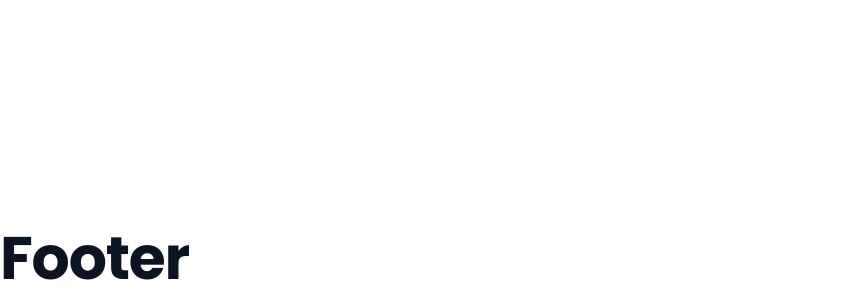
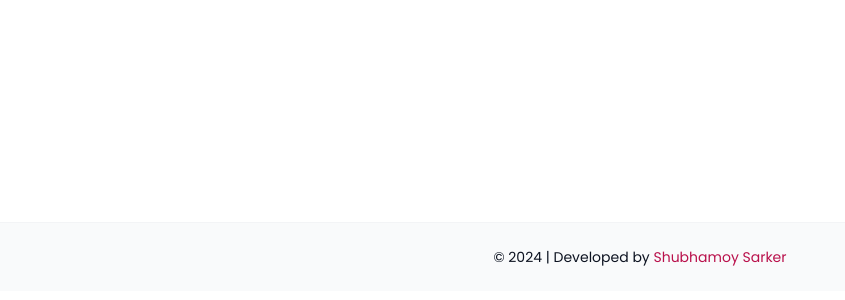
Before and after one commit to shubhamoys/my-portfolio, a Next.js app: page / in a window 1280 px wide. Shown: the part 2851-3151 px from the top of the page, without its empty margins (0-845 px from the left). Built offline with nearby package versions, Linux system fonts and the light colour scheme.

Commit message:
~ Enhancement: Footer section

```diff
--- a/src/app/globals.scss
+++ b/src/app/globals.scss
@@ -28,8 +28,6 @@ body {
 
 .blurred {
   filter: blur(4px);
-  transition: filter 0.3s ease;
-  // pointer-events: none; // Prevents interaction with blurred content
 }
 
 h1,
@@ -115,6 +113,11 @@ button {
   }
 }
 
+#footer {
+  border-top: 1px solid var(--dark-800);
+  background-color: var(--dark-900);
+}
+
 .height {
   height: 3000px;
 }
--- a/src/app/page.tsx
+++ b/src/app/page.tsx
@@ -1,7 +1,11 @@
 export default function Home() {
   return (
-    <div className="height">
-      <h1>Portfolio</h1>
-    </div>
+    <>
+      <section className="height">
+        <h1>Portfolio</h1>
+      </section>
+
+      <section></section>
+    </>
   );
 }
--- a/src/components/layouts/footer/footer.module.scss
+++ b/src/components/layouts/footer/footer.module.scss
@@ -0,0 +1,18 @@
+@import "@/styles/mixin.scss";
+
+.footer {
+  display: flex;
+  justify-content: center;
+  align-items: center;
+  padding: 3rem 10rem;
+  max-width: 1440px;
+  margin-inline: auto;
+
+  .tertiary {
+    color: var(--tertiary);
+  }
+
+  @include lt-sm {
+    padding-inline: 4.5rem;
+  }
+}
--- a/src/components/layouts/footer/footer.tsx
+++ b/src/components/layouts/footer/footer.tsx
@@ -1,7 +1,15 @@
+import styles from "./footer.module.scss";
+
 export default function Footer() {
   return (
-    <>
-      <div className="h1">Footer</div>
-    </>
+    <footer className={styles.footer}>
+      <p className="body3-normal">
+        <span>&#169;</span>
+
+        <span> 2024 | Developed by </span>
+
+        <span className={styles.tertiary}>Shubhamoy Sarker</span>
+      </p>
+    </footer>
   );
 }
--- a/src/lib/client-side-wrapperr.tsx
+++ b/src/lib/client-side-wrapperr.tsx
@@ -60,9 +60,11 @@ export function ClientSideWrapper({ children }: { children: React.ReactNode }) {
       {/* Drawer Component */}
       <Drawer isOpen={isDrawerOpen} onClose={() => setIsDrawerOpen(false)} />
 
-      <section id="main" className={isDrawerOpen ? "blurred" : ""}>
-        <main>{children}</main>
-      </section>
+      {/* <section id="main" className={isDrawerOpen ? "blurred" : ""}> */}
+      <main id="main" className={isDrawerOpen ? "blurred" : ""}>
+        {children}
+      </main>
+      {/* </section> */}
 
       <section id="footer" className={isDrawerOpen ? "blurred" : ""}>
         <Footer></Footer>
```
